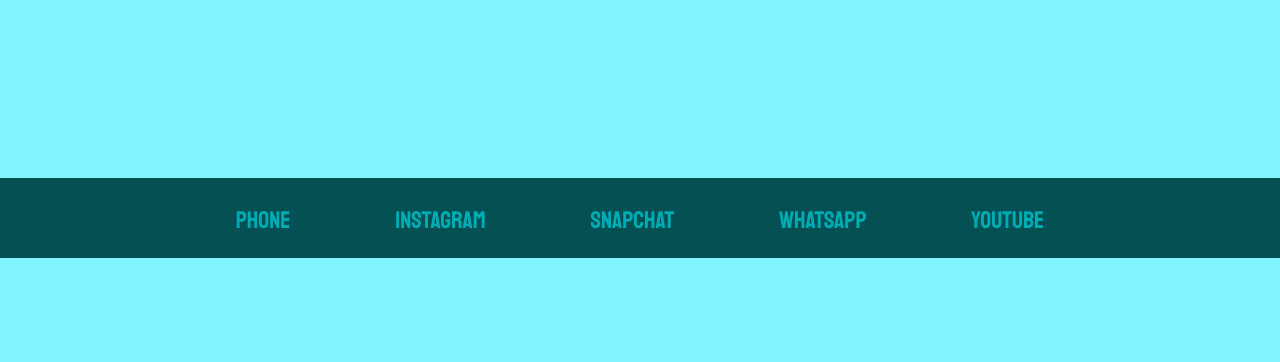
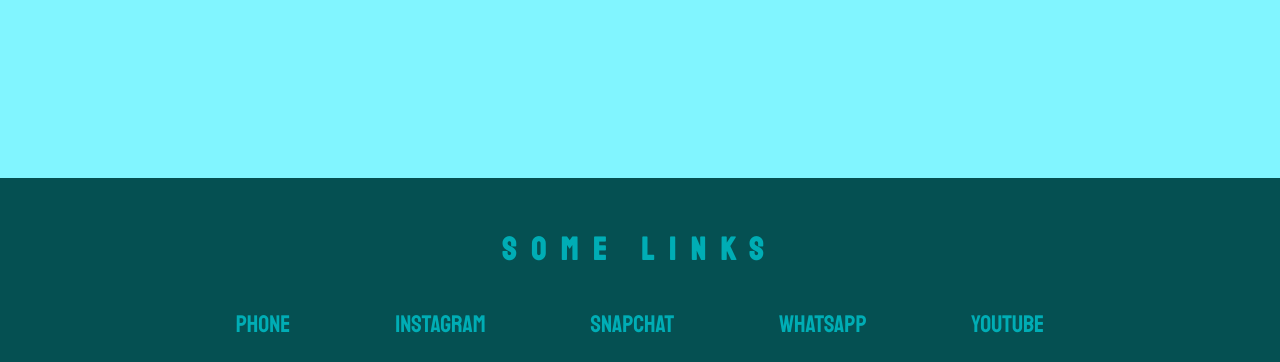
Before and after one commit to YashArate/YashArate, a plain HTML site: page index.html in a window 1280 px wide. Shown: the part 708-1070 px from the top of the page. Before the commit the page ends 966 px from the top, so only its background shows below. Drawn offline with Linux system fonts and the light colour scheme; a web font is replaced by a local one.

Commit message:
Update index.html
add option some links

```diff
--- a/index.html
+++ b/index.html
@@ -17,6 +17,7 @@
       <h3>YASH ARATE</h3>
       <p>I'm Yash Arate.</p>
       <div class="bottom-container">
+        <h3>some links</h3>
         <a class="footer-link" href="https://www.truecaller.com/search/in/+91 9112708168">Phone</a>
         <a class="footer-link" href="https://www.instagram.com/_mr._yash_/">Instagram</a>
         <a class="footer-link" href="https://t.snapchat.com/oiPaNcU3">snapchat</a>
```
